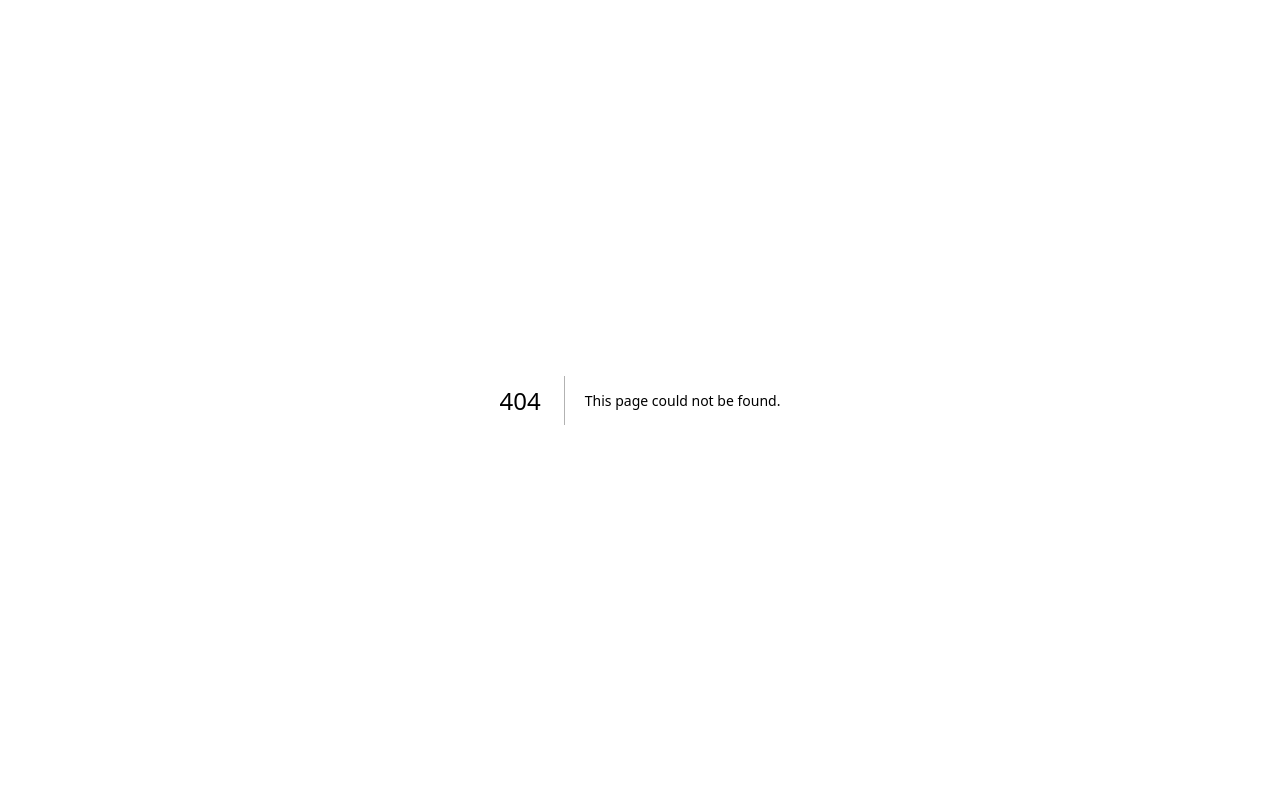
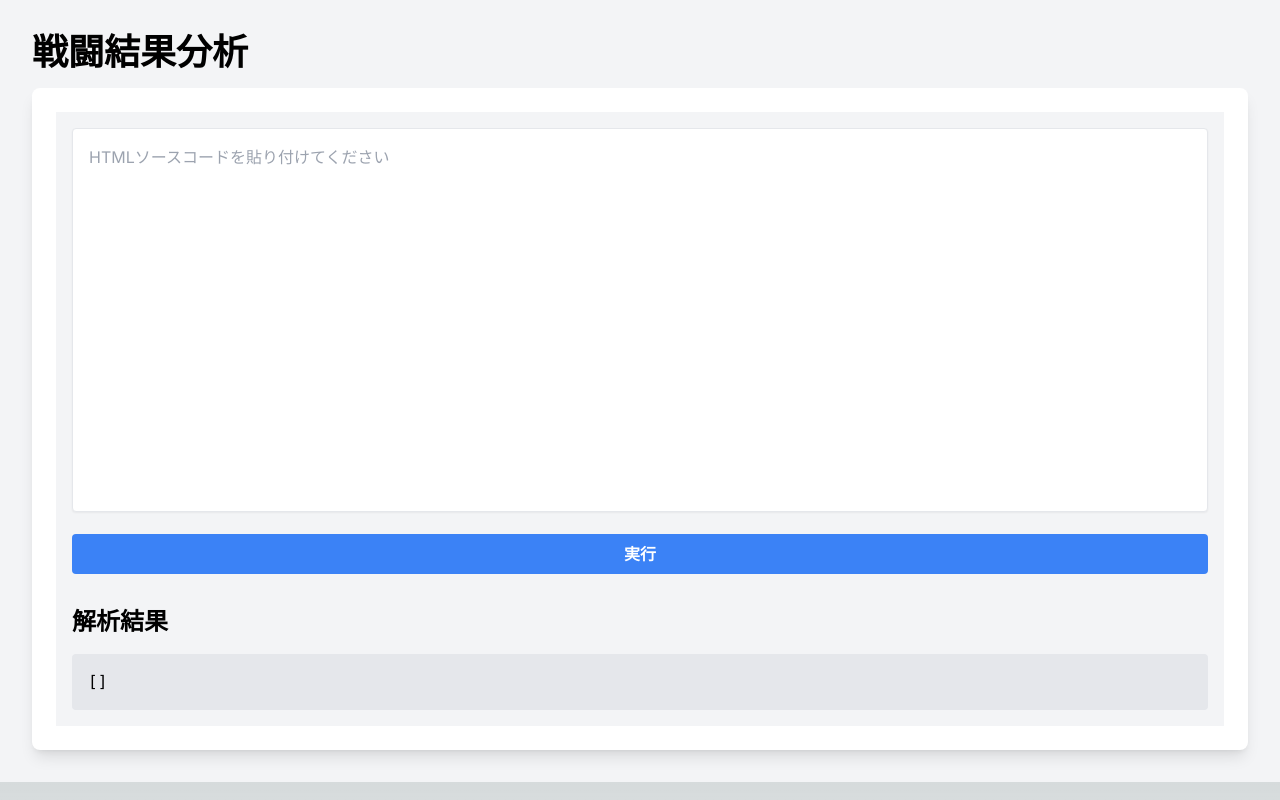
Before and after one commit to TeruMiyake/moon-apps, a Next.js app: page /battle in a window 1280 px wide. Before the commit this address had no page. Built offline with nearby package versions, Linux system fonts and the light colour scheme.

Commit message:
feat: add battle analysis page /battle

```diff
--- /dev/null
+++ b/app/battle/BattleAnalysis.tsx
@@ -0,0 +1,61 @@
+/**
+ * バトル結果の HTML ソースを元に結果を抽出・解析して表示するコンポーネント
+ */
+"use client";
+
+import { useState } from "react";
+
+export default function BattleAnalysis() {
+  const [sourceCode, setSourceCode] = useState("");
+  const [result, setResult] = useState<string[]>([]);
+
+  const handleExecute = () => {
+    const parser = new DOMParser();
+    const doc = parser.parseFromString(sourceCode, "text/html");
+
+    // ここで解析処理。例えば、すべてのimgタグのsrcを取得
+    const divs = Array.from(
+      doc.querySelectorAll(
+        "div.row.bg-1.p-1,div.col-12.highlight2.mw-.p-1,div.current-action,div.users,div.enemies,div.skill_title,div.damage",
+      ),
+    ).map((div) => {
+      // クラス名による条件分岐
+      console.log(div.classList);
+      if (div.classList.contains("current-action")) {
+        // .current-action がマッチした場合
+        return (div as HTMLDivElement).style.width;
+      } else {
+        // その他がマッチした場合
+        return (div as HTMLDivElement).innerText.replaceAll(/\s|\n/g, "");
+      }
+    });
+    setResult(divs);
+  };
+
+  return (
+    <div className="flex flex-col justify-center bg-gray-100 p-4">
+      <div className="w-full">
+        <textarea
+          className="h-60 w-full resize-none rounded border p-4 shadow-sm sm:h-96"
+          placeholder="HTMLソースコードを貼り付けてください"
+          value={sourceCode}
+          onChange={(e) => setSourceCode(e.target.value)}
+        ></textarea>
+        <button
+          onClick={handleExecute}
+          className="mt-4 w-full rounded bg-blue-500 px-4 py-2 font-bold text-white hover:bg-blue-700 focus:border-blue-700 focus:outline-none focus:ring focus:ring-blue-200"
+        >
+          実行
+        </button>
+      </div>
+      <div className="mt-8 w-full">
+        <h2 className="mb-4 text-2xl font-bold">解析結果</h2>
+        {result && (
+          <pre className="overflow-x-auto rounded bg-gray-200 p-4">
+            {JSON.stringify(result, null, 2)}
+          </pre>
+        )}
+      </div>
+    </div>
+  );
+}
--- /dev/null
+++ b/app/battle/page.tsx
@@ -0,0 +1,24 @@
+/**
+ * /battle
+ *
+ * 戦闘結果の抽出・解析を行う画面
+ */
+
+import BattleAnalysis from "@/app/battle/BattleAnalysis";
+
+// Route Segment Config
+// Page, Layout, Route Handlers に設定可能, Component には不可
+// https://nextjs.org/docs/app/api-reference/file-conventions/route-segment-config
+export const dynamic = "force-dynamic";
+
+export default async function Home() {
+  return (
+    <main className="bg-gray-100 p-8">
+      <h1 className="mb-4 text-4xl font-bold">戦闘結果分析</h1>
+      <div className="rounded-lg bg-white p-6 shadow-lg">
+        {/* 分析画面 */}
+        <BattleAnalysis />
+      </div>
+    </main>
+  );
+}
--- a/app/upgrade/page.tsx
+++ b/app/upgrade/page.tsx
@@ -9,7 +9,7 @@ import { PrismaClient, ItemRank, UpgradeResultType } from "@prisma/client";
 import UpgradeInput from "@/app/upgrade/UpgradeInput";
 import RecentUpgrades from "@/app/upgrade/RecentUpgrades";
 import UpgradeStats from "@/app/upgrade/UpgradeStats";
-import TogglableNote from "./TogglableNote";
+import TogglableNote from "@/app/upgrade/TogglableNote";
 
 // Route Segment Config
 // Page, Layout, Route Handlers に設定可能, Component には不可
```
